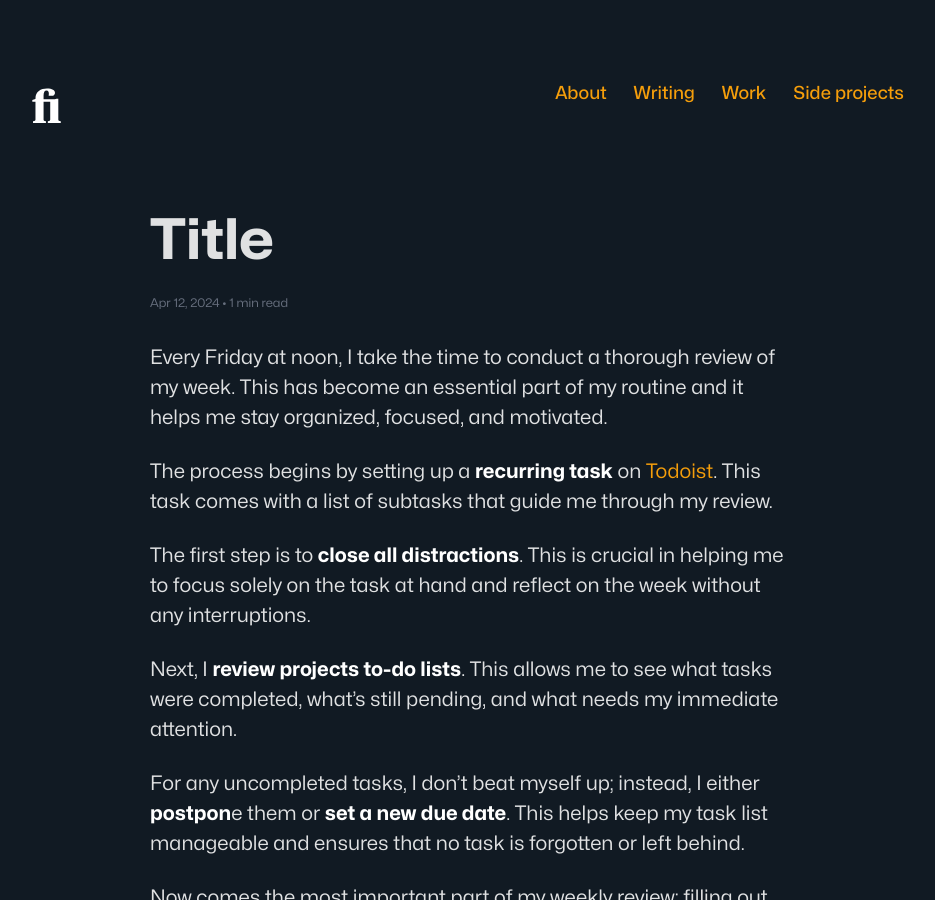
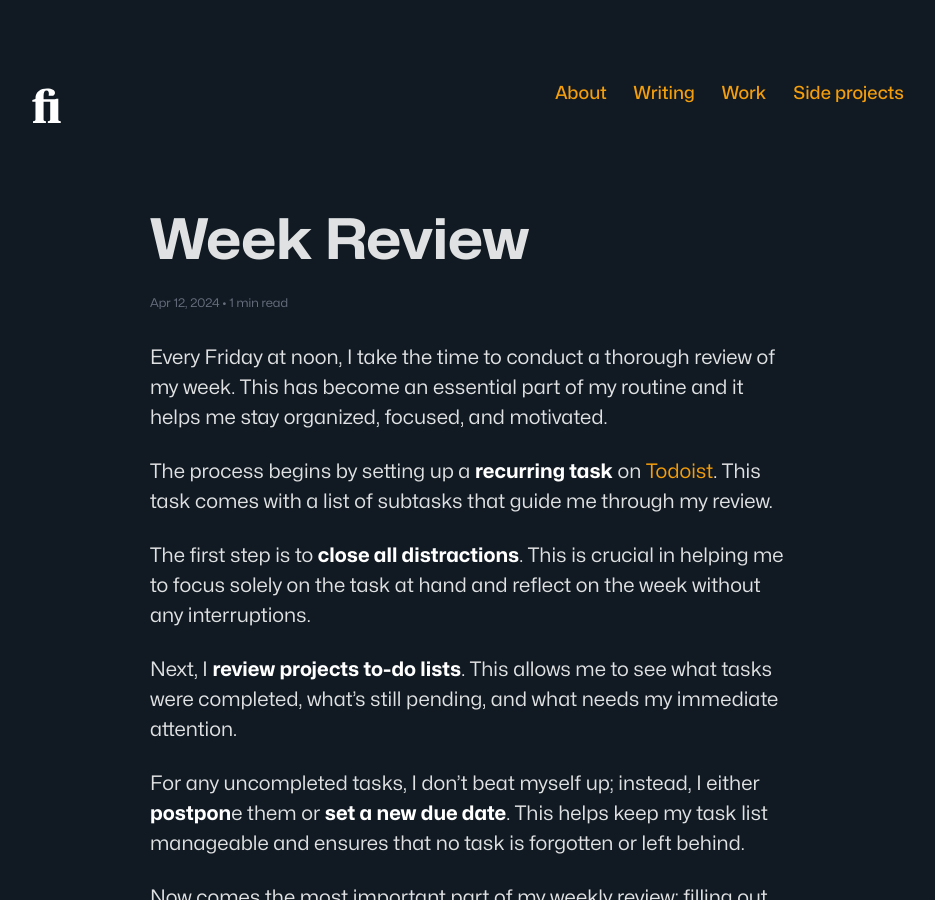
Before and after one commit to zetareticoli/fi, a Jekyll site: the page built from _posts/2024-04-12-week-review.md, in a window 1280 px wide and 900 px high. Shown: the whole window, without its empty margins (172-1107 px from the left). Built offline with Jekyll 4.4.1, drawn with Linux system fonts in a browser that asks for light colours; some web fonts are replaced.

Commit message:
fix: added title

```diff
--- a/_posts/2024-04-12-week-review.md
+++ b/_posts/2024-04-12-week-review.md
@@ -1,6 +1,6 @@
 ---
 layout: post
-title: "Title"
+title: "Week Review"
 cover-image:
 sitemap:
   priority: 0.95
```
